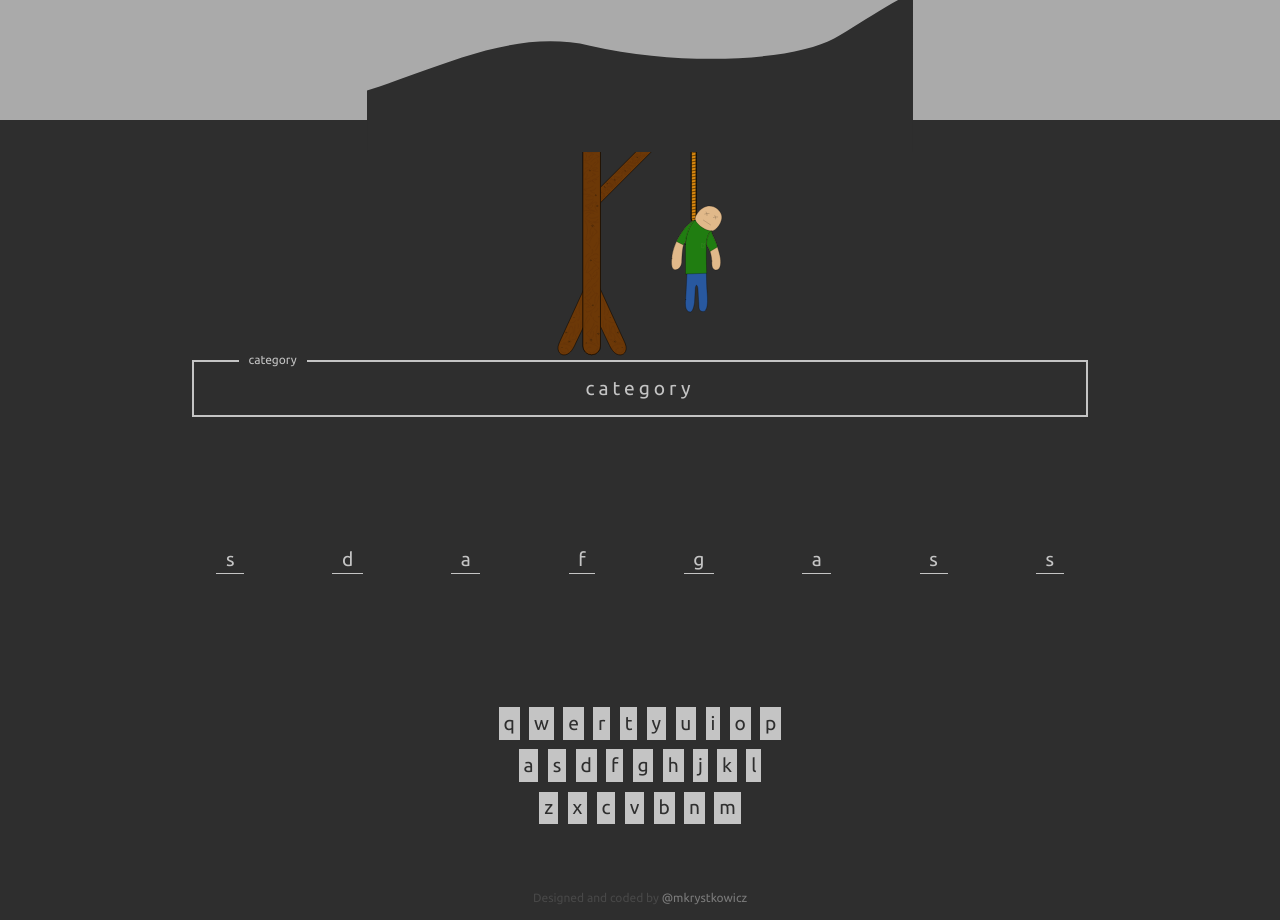
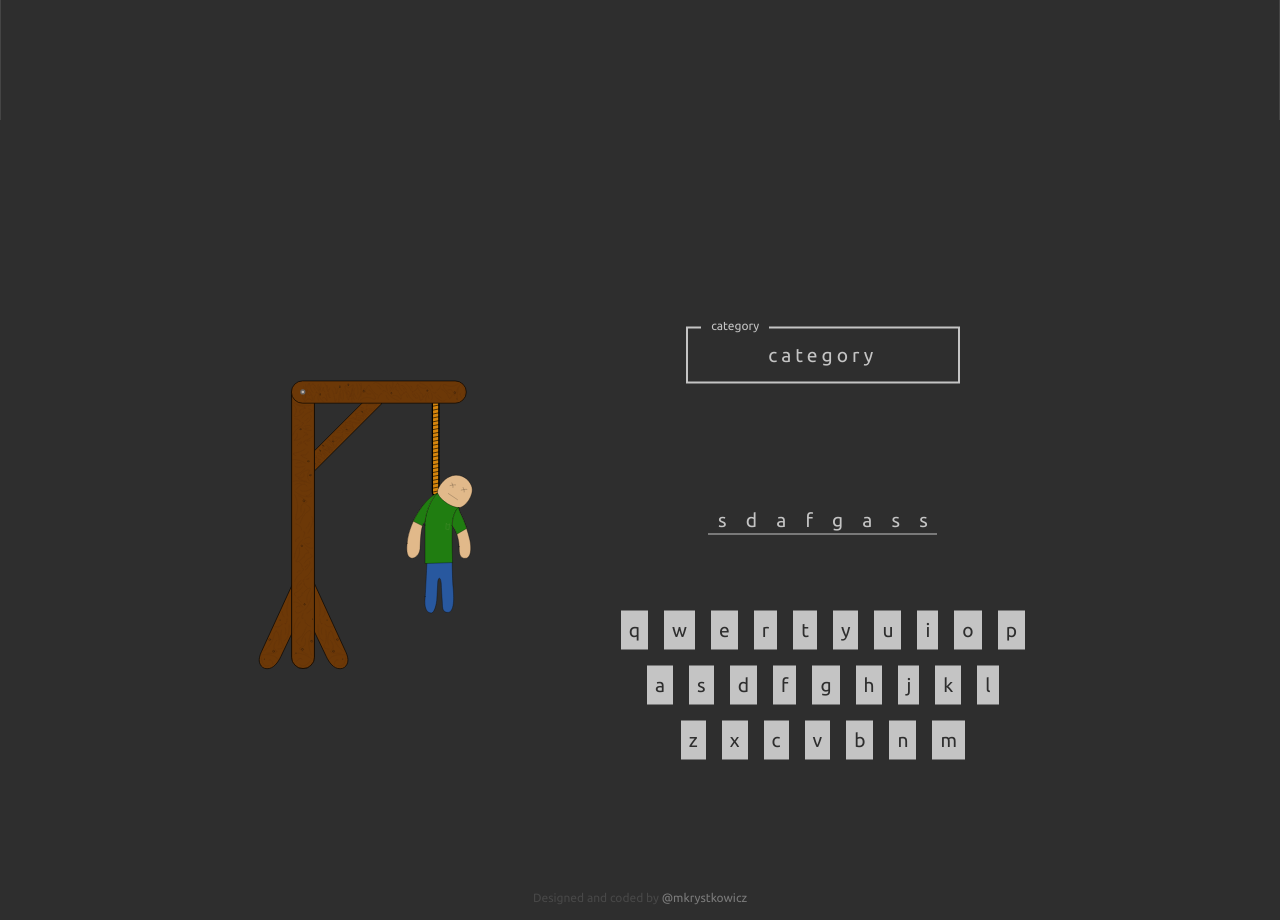
Before and after one commit to mkrystkowicz/hangman-game, a website built with Parcel: page src/index.html in a window 1280 px wide. Shown: the part 680-1600 px from the top of the page. Built offline with nearby package versions, Linux system fonts and the light colour scheme.

Commit message:
Add desktop styles

```diff
--- a/src/scss/_base.scss
+++ b/src/scss/_base.scss
@@ -1,7 +1,7 @@
 $breakpoints: (
   "small": 320px,
-  "med": 640px,
-  "large": 920px,
+  "med": 620px,
+  "large": 770px,
   "wide": 1200px,
   "mega": 1400px,
 );
--- a/src/scss/_body.scss
+++ b/src/scss/_body.scss
@@ -4,5 +4,4 @@ body {
     font-family: $font-family;
     color: $secondary-color;
     max-width: 100vw;
-    // position: fixed;
 }
--- a/src/scss/_game.scss
+++ b/src/scss/_game.scss
@@ -17,19 +17,47 @@
       width: 40%;
     }
   }
-  .game--container {
+  .game__container {
+    position: absolute;
+    top: 50%;
+    left: 50%;
+    transform: translate(-50%, -50%);
     display: flex;
     flex-direction: column;
+    align-items: center;
+    justify-content: space-evenly;
+
+    @include breakpoint(large) {
+      width: 100%;
+      display: grid;
+      grid-template-rows: 1fr 1fr 1fr;
+      grid-template-columns: 1fr 2fr 3fr 1fr;
+      align-content: center;
+      grid-template-areas:
+        ". hangman category ."
+        ". hangman word ."
+        ". hangman keyboard .";
+    }
   }
   .hangman {
     display: flex;
     align-items: center;
     justify-content: center;
     text-align: center;
-    height: 30vh;
+    height: 35vh;
+
+    @include breakpoint(large) {
+      grid-area: hangman;
+    }
   }
   .hangman svg {
-    width: 20%;
+    width: 30%;
+
+    @include breakpoint(large) {
+      width: 100%;
+      align-self: center;
+      transform: scale(1.3);
+    }
   }
   .category-box {
     position: relative;
@@ -58,6 +86,11 @@
       left: 5%;
       transform: translateY(50%);
     }
+
+    @include breakpoint(large) {
+      width: 50%;
+      grid-area: category;
+    }
   }
   .secret-word {
     display: flex;
@@ -85,6 +118,10 @@
         left: 0;
       }
     }
+
+    @include breakpoint(large) {
+      grid-area: word;
+    }
   }
   .keyboard {
     display: flex;
@@ -106,6 +143,17 @@
       justify-content: center;
       align-self: center;
       font-size: 1.2rem;
+      cursor: pointer;
+
+      @include breakpoint(large) {
+        margin: 0.5rem;
+        padding: 0.5rem;
+        font-size: 1.2rem;
+      }
+    }
+
+    @include breakpoint(large) {
+      grid-area: keyboard;
     }
   }
   .footer {
@@ -129,13 +177,16 @@
   &::before {
     content: "";
     width: 100vw;
-    height: 20%;
+    height: 100%;
     background-image: url(../assets/wave.svg);
-    background-size: 100% 100%;
+    background-color: transparent;
+    background-repeat: no-repeat;
+    background-size: contain;
+    background-position-y: bottom;
     position: absolute;
-    top: -20%;
+    top: -100%;
     left: 0;
-    transform: translateY(20%);
+    pointer-events: none;
     z-index: 1;
   }
 }
--- a/src/scss/_header.scss
+++ b/src/scss/_header.scss
@@ -8,6 +8,10 @@
 
   &__container {
     transform: translateY(-20%);
+
+    @include breakpoint(med) {
+      width: 60%;
+    }
   }
   &__logo {
     width: 100%;
@@ -16,6 +20,10 @@
   }
   &__logo img {
     width: 90%;
+
+    @include breakpoint(med) {
+      width: 100%;
+    }
   }
   &__game-options {
     width: 100%;
@@ -26,5 +34,9 @@
   }
   & .btn {
     font-size: 1.1rem;
+
+    @include breakpoint(med) {
+      font-size: 1.4rem;
     }
   }
+}
```
Lines whose indentation alone changed are shown as unchanged.
